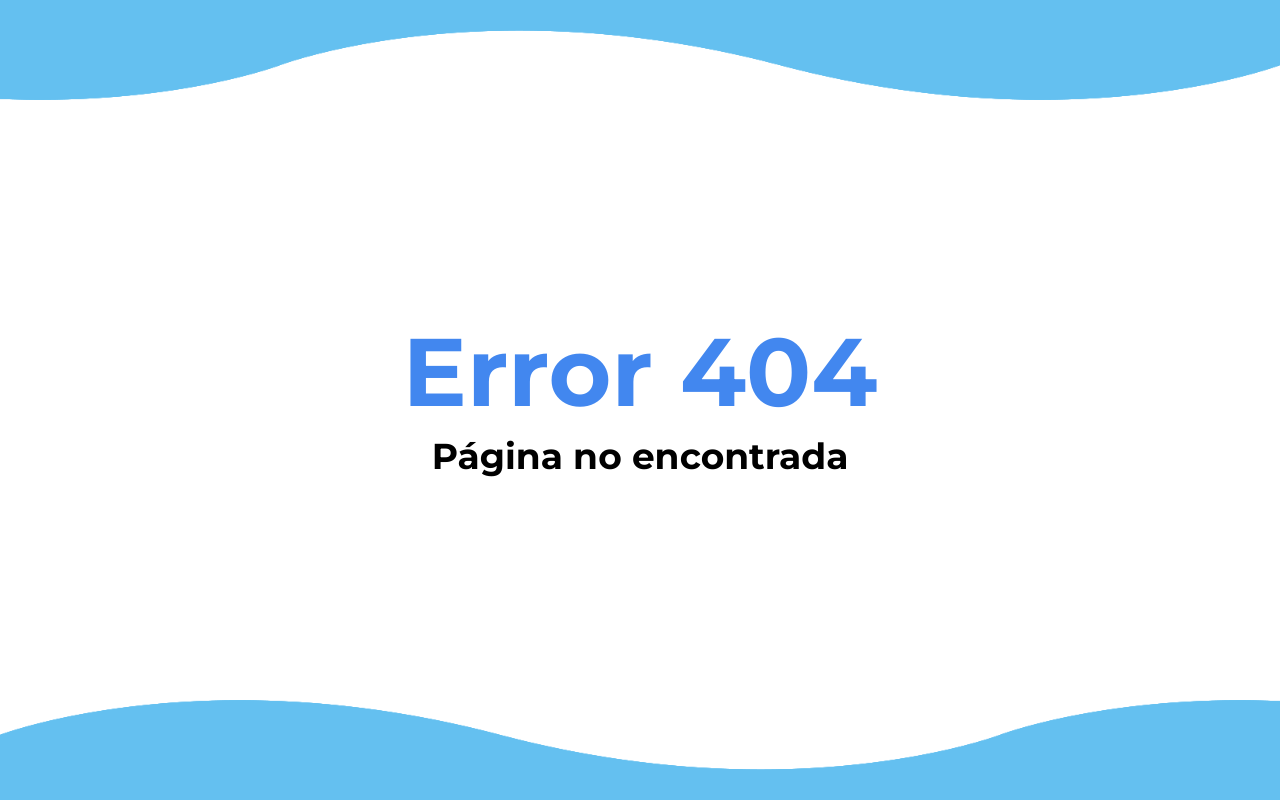
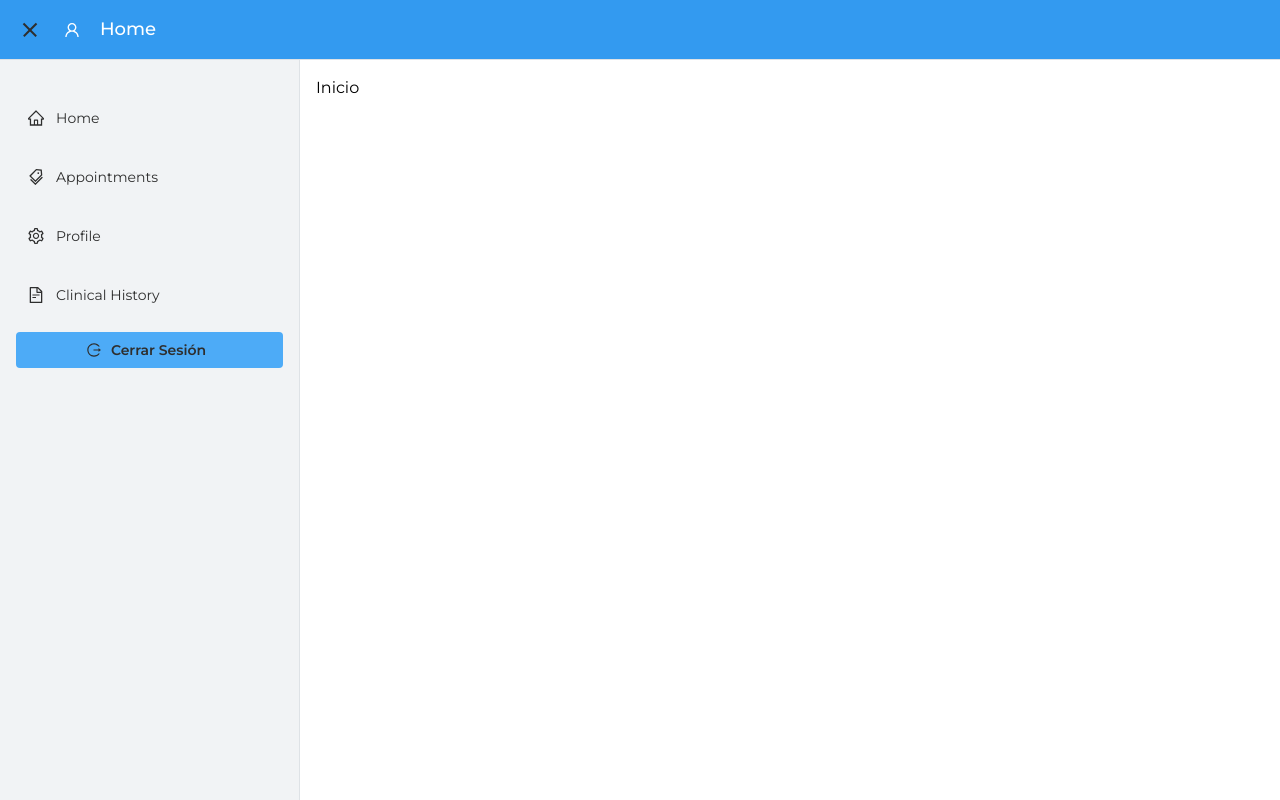
Before and after one commit to alanvviera/DentalSystem, a Next.js app: page /menu-example/Home in a window 1280 px wide. Before the commit this address had no page. Built offline with nearby package versions, Linux system fonts and the light colour scheme.

Commit message:
Added feature 3 nav-menu

```diff
--- /dev/null
+++ b/app/menu-example/Home/page.tsx
@@ -0,0 +1,9 @@
+import React from 'react';
+
+const Cosa: React.FC = () => {
+  return (
+    <div>Inicio</div>
+  );
+};
+
+export default Cosa;
--- /dev/null
+++ b/app/menu-example/appointments/page.tsx
@@ -0,0 +1,9 @@
+import React from 'react';
+
+const Appointments: React.FC = () => {
+  return (
+    <div>Appointments</div>
+  );
+};
+
+export default Appointments;
--- /dev/null
+++ b/app/menu-example/documents/page.tsx
@@ -0,0 +1,9 @@
+import React from 'react';
+
+const Documents: React.FC = () => {
+  return (
+    <div>Documents</div>
+  );
+};
+
+export default Documents;
--- /dev/null
+++ b/app/menu-example/layout.tsx
@@ -0,0 +1,85 @@
+
+import { ReactNode } from 'react';
+import AuthProvider from '../../components/authprovider/AuthProvider';
+import '@mantine/core/styles.css';
+import { MantineProvider, createTheme, ColorSchemeScript } from '@mantine/core';
+import { Montserrat } from 'next/font/google';
+import { NavMenu } from '../../components/nav-menu/NavMenu';
+import { HomeOutlined, TagsOutlined, FileTextOutlined, SettingOutlined } from "@ant-design/icons"
+
+// Initialize Montserrat font with specific subsets
+const montserrat = Montserrat({ subsets: ['latin'] });
+
+// Mantine theme
+const theme = createTheme({
+  /** Put your mantine theme override here */
+});
+
+/**
+ * Object containing metadata for the application.
+ *
+ * @type {object}
+ * @property {string} title - The title of the application.
+ * @property {string} description - A description of the application.
+ */
+export const metadata = {
+  title: 'Sistema Dental',
+  description:
+    'Sistema Dental is an advanced technological platform specifically designed to meet the needs of modern dental clinics. This comprehensive solution is intended to improve operational efficiency, streamline patient care, and enable effective management of all aspects related to dental practice.',
+};
+
+/**
+ * RootLayout component representing the root layout of the application.
+ *
+ * @component
+ * @param {object} props - The props for the RootLayout component.
+ * @param {ReactNode} props.children - The child components to be rendered inside the layout.
+ * @returns {JSX.Element} JSX element for the RootLayout.
+ */
+const RootLayout: React.FC<{ children: ReactNode }> = ({ children }) => {
+
+  const routes = [
+    {
+        title: "Home",
+        url: "/menu-example/Home",
+        icon: <HomeOutlined/>
+    },
+    {
+        title: "Appointments",
+        url: "/menu-example/appointments",
+        icon: <TagsOutlined/>
+    },
+    {
+        title: "Profile",
+        url: "/menu-example/settings",
+        icon: <SettingOutlined/>
+    },
+    {
+        title: "Clinical History",
+        url: "/menu-example/documents",
+        icon: <FileTextOutlined/>
+    }
+];
+
+  return (
+    <html lang="es-MX">
+      <head>
+      <ColorSchemeScript />
+      </head>
+      <body className={montserrat.className}>
+      <MantineProvider theme={theme}>
+        <AuthProvider>
+          <NavMenu routes={routes} headerBg={'blue.5'}
+            headerTextColor={'white'} burgerColor={'dark'} navbarBg={'gray.1'} navbarTextColor={'dark'}
+            logoutButton={'blue.4'} logoutTextColor={'dark'}
+          >
+            {children}
+          </NavMenu>
+        </AuthProvider>
+        </MantineProvider>
+      </body>
+    </html>
+  );
+}
+
+export default RootLayout;
--- /dev/null
+++ b/app/menu-example/page.tsx
@@ -0,0 +1,8 @@
+import { redirect } from 'next/navigation';
+
+const Dashboard: React.FC = () => {
+  redirect('/menu-example/Home');
+  return <></> // Otra opción es retornar algo, por ejemplo, un componente nulo.
+};
+
+export default Dashboard;
--- /dev/null
+++ b/app/menu-example/settings/page.tsx
@@ -0,0 +1,9 @@
+import React from 'react';
+
+const Settings: React.FC = () => {
+  return (
+    <div>Settings</div>
+  );
+};
+
+export default Settings;
--- /dev/null
+++ b/components/nav-menu/NavMenu.jsx
@@ -0,0 +1,65 @@
+"use client"
+import { useDisclosure } from '@mantine/hooks';
+import { AppShell, Burger, Button, Group, Text, Box, NavLink } from '@mantine/core';
+import { UserOutlined, LogoutOutlined } from "@ant-design/icons"
+import { usePathname } from "next/navigation";
+import Link from 'next/link';
+
+export function NavMenu({children, routes, headerBg, headerTextColor, burgerColor, navbarBg, navbarTextColor, logoutButton, logoutTextColor}) {
+  const [mobileOpened, { toggle: toggleMobile }] = useDisclosure(true);
+  const [desktopOpened, { toggle: toggleDesktop }] = useDisclosure(true);
+  let filter;
+  let tl;
+
+  function NamePath(){
+    filter = routes.filter(x => x.url == usePathname())
+    //console.log(filter)
+    filter.map((t)=>{
+      tl = t.title
+      //console.log(tl)
+    })
+  }
+
+  return (
+    <AppShell
+      header={{ height: 60 }}
+      navbar={{
+        width: 300,
+        breakpoint: 'sm',
+        collapsed: { mobile: !mobileOpened, desktop: !desktopOpened },
+      }}
+      padding="md"
+    >
+      <AppShell.Header bg={headerBg} c={headerTextColor}>
+        <Group h="100%" px="md" gap={'lg'}>
+          <Burger color={burgerColor} opened={mobileOpened} onClick={toggleMobile} hiddenFrom="sm" size="sm" />
+          <Burger color={burgerColor} opened={desktopOpened} onClick={toggleDesktop} visibleFrom="sm" size="sm" />
+          <UserOutlined />
+          {NamePath()}
+          <Text fw={500} size="lg">
+            {tl}
+          </Text>
+        </Group>
+      </AppShell.Header>
+      <AppShell.Navbar p="md" bg={navbarBg} c={navbarTextColor}>
+        <Box py={5}>
+          {routes.map((item, index)=>(
+            <NavLink
+              py={10}
+              my={15}
+              component={Link}
+              key={index}
+              label={item.title}
+              href={item.url}
+              leftSection={item.icon}
+              variant='subtles'
+              onClick={toggleMobile}
+            />
+          ))}
+          <Button leftSection={<LogoutOutlined/>} py={10} my={15} fullWidth={true} variant='filled' color={logoutButton} c={logoutTextColor}>Cerrar Sesión</Button>
+        </Box>
+      </AppShell.Navbar>
+      <AppShell.Main>{children}</AppShell.Main>
+    </AppShell>
+  );
+}
```
